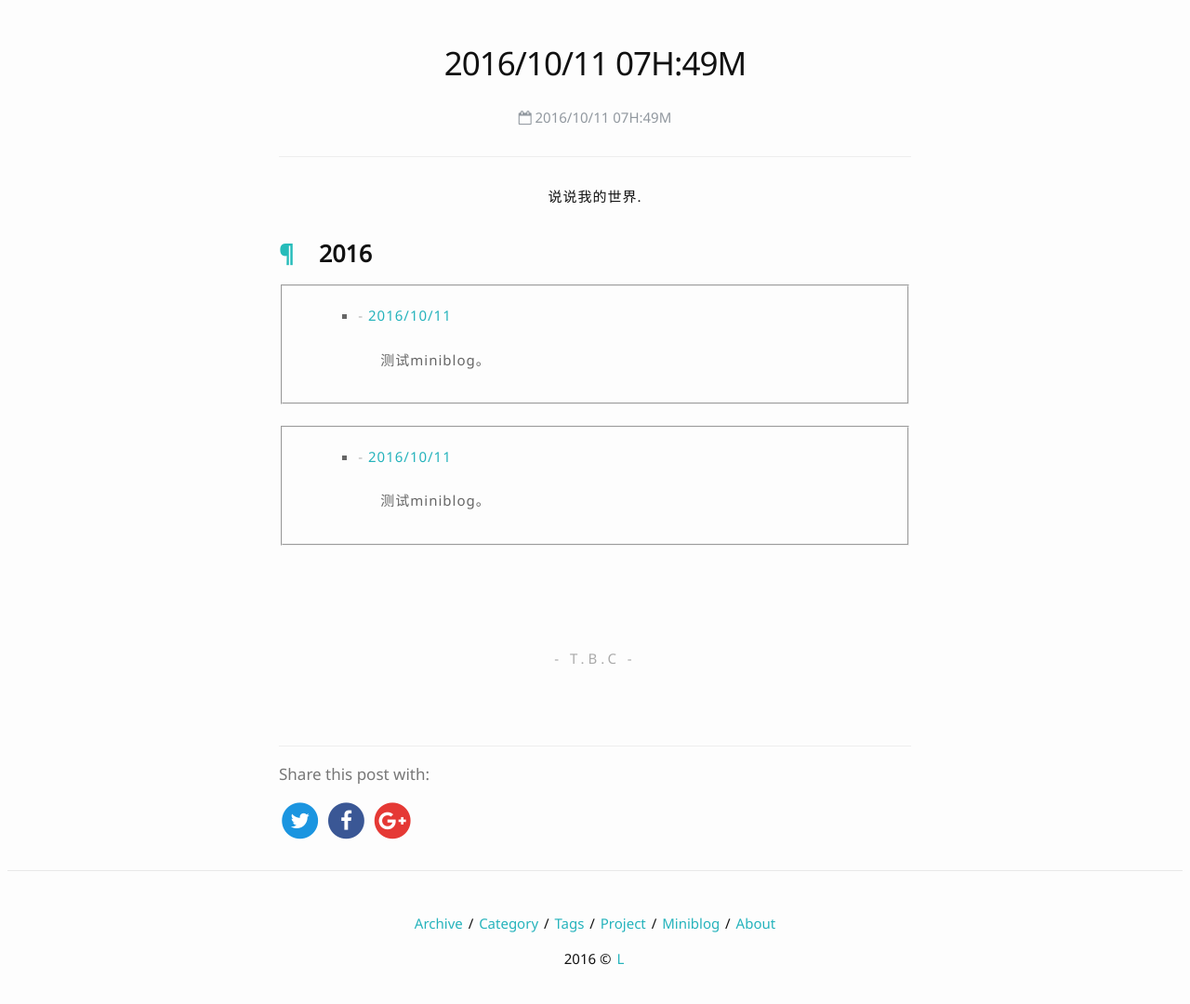
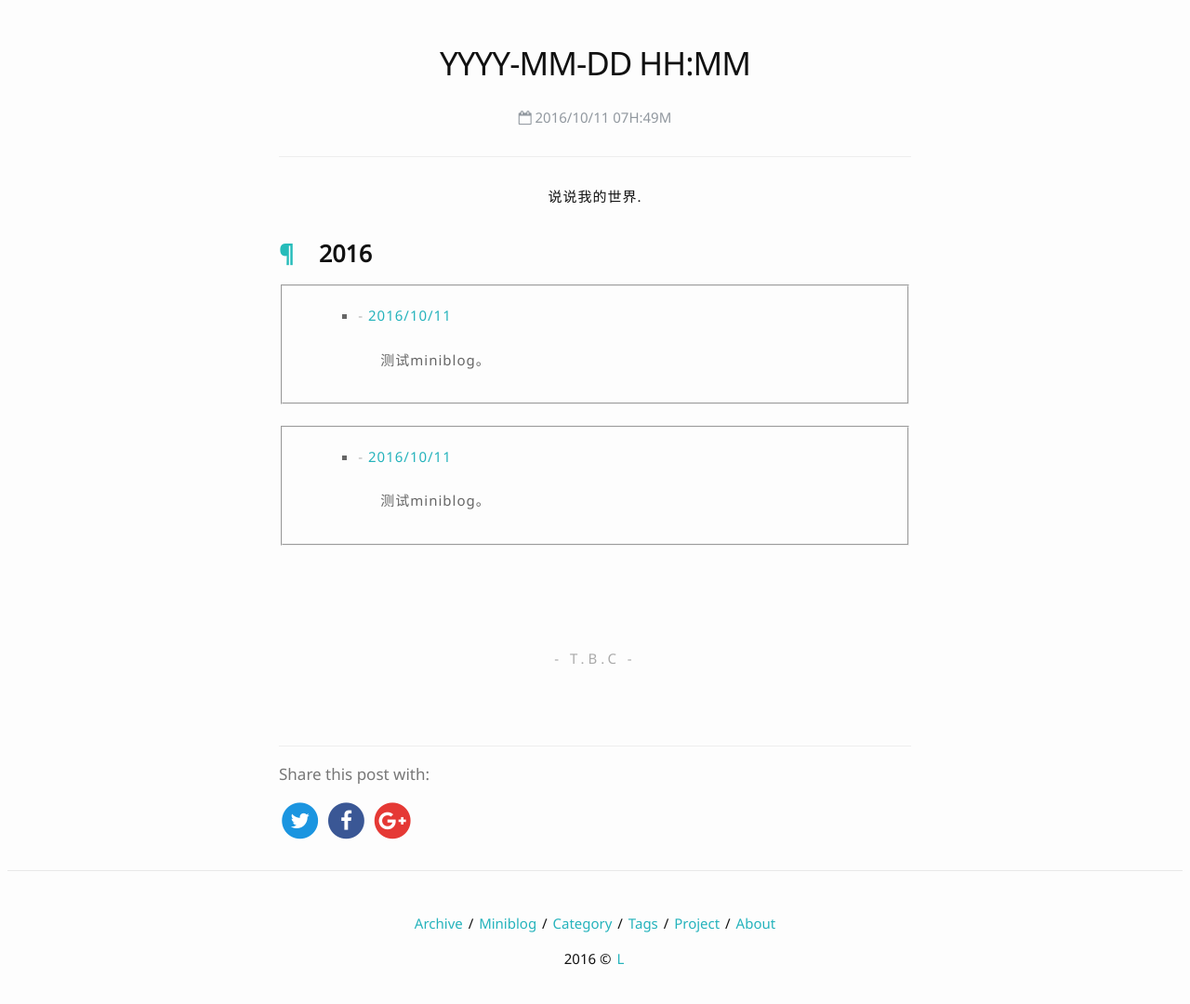
Before and after one commit to liuyanfight/liuyanfight.github.io, a Jekyll site: the page built from miniblog.html, in a window 1280 px wide. Shown: the whole page at 93% size. Built offline with Jekyll 4.4.1, drawn with Linux system fonts in a browser that asks for light colours; nearby versions of some CDN libraries; comment, search, counter and statistics services are not loaded.

Commit message:
mini时间显示

```diff
--- a/_includes/footer.html
+++ b/_includes/footer.html
@@ -5,10 +5,10 @@
     <center>
 
 		<p><a class="link" href="{{ site.baseurl }}/archive/">Archive</a> /
-		<a class="link" href="{{ site.baseurl }}/category/">Category</a> /
+    <a class="link" href="{{ site.baseurl }}/miniblog/">Miniblog</a> /
+    <a class="link" href="{{ site.baseurl }}/category/">Category</a> /
 		<a class="link" href="{{ site.baseurl }}/tags/">Tags</a> /
 		<a class="link" href="{{ site.baseurl }}/project/">Project</a> /
-    <a class="link" href="{{ site.baseurl }}/miniblog/">Miniblog</a> /
     <a class="link" href="{{ site.baseurl }}/about/">About</a>
         </p>
 
--- a/_layouts/mini.html
+++ b/_layouts/mini.html
@@ -8,7 +8,7 @@ layout: default
   src="https://cdn.mathjax.org/mathjax/latest/MathJax.js?config=TeX-MML-AM_CHTML">
     </script>
 
-    <center><div class="post-title" itemprop="name headline">{{ site.time| date: "%Y/%m/%d %HH:%MM" }}</div>
+    <center><div class="post-title" itemprop="name headline">{{ site.time| date: "YYYY-MM-DD HH:MM" }}</div>
 
 		<div class="post-meta"><i class="fa fa-calendar-o"></i> <time datetime="{{ page.date | date: "%Y/%m/%d  %HH:%MM" }}" itemprop="datePublished">{{ site.time | date: "%Y/%m/%d  %HH:%MM" }}</time>
 
```
